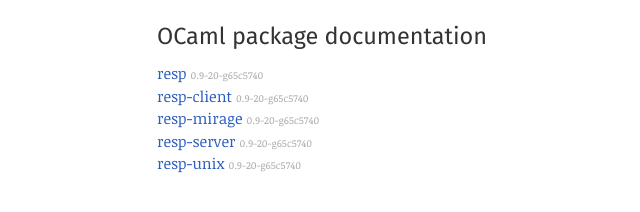
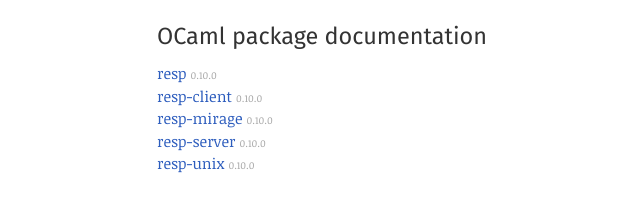
Before and after one commit to zshipko/resp, a plain HTML site: page index.html in a window 1280 px wide. Shown: the whole page, without its empty margins (130-770 px from the left). Drawn offline with Linux system fonts and the light colour scheme.

Commit message:
Update resp doc to 0.10.0.

```diff
--- a/index.html
+++ b/index.html
@@ -11,11 +11,11 @@
       <div class="by-name">
       <h2>OCaml package documentation</h2>
       <ol>
-      <li><a href="resp/index.html">resp</a> <span class="version">0.9-20-g65c5740</span></li>
-      <li><a href="resp-client/index.html">resp-client</a> <span class="version">0.9-20-g65c5740</span></li>
-      <li><a href="resp-mirage/index.html">resp-mirage</a> <span class="version">0.9-20-g65c5740</span></li>
-      <li><a href="resp-server/index.html">resp-server</a> <span class="version">0.9-20-g65c5740</span></li>
-      <li><a href="resp-unix/index.html">resp-unix</a> <span class="version">0.9-20-g65c5740</span></li>
+      <li><a href="resp/index.html">resp</a> <span class="version">0.10.0</span></li>
+      <li><a href="resp-client/index.html">resp-client</a> <span class="version">0.10.0</span></li>
+      <li><a href="resp-mirage/index.html">resp-mirage</a> <span class="version">0.10.0</span></li>
+      <li><a href="resp-server/index.html">resp-server</a> <span class="version">0.10.0</span></li>
+      <li><a href="resp-unix/index.html">resp-unix</a> <span class="version">0.10.0</span></li>
       </ol>
       </div>
     </main>
```
